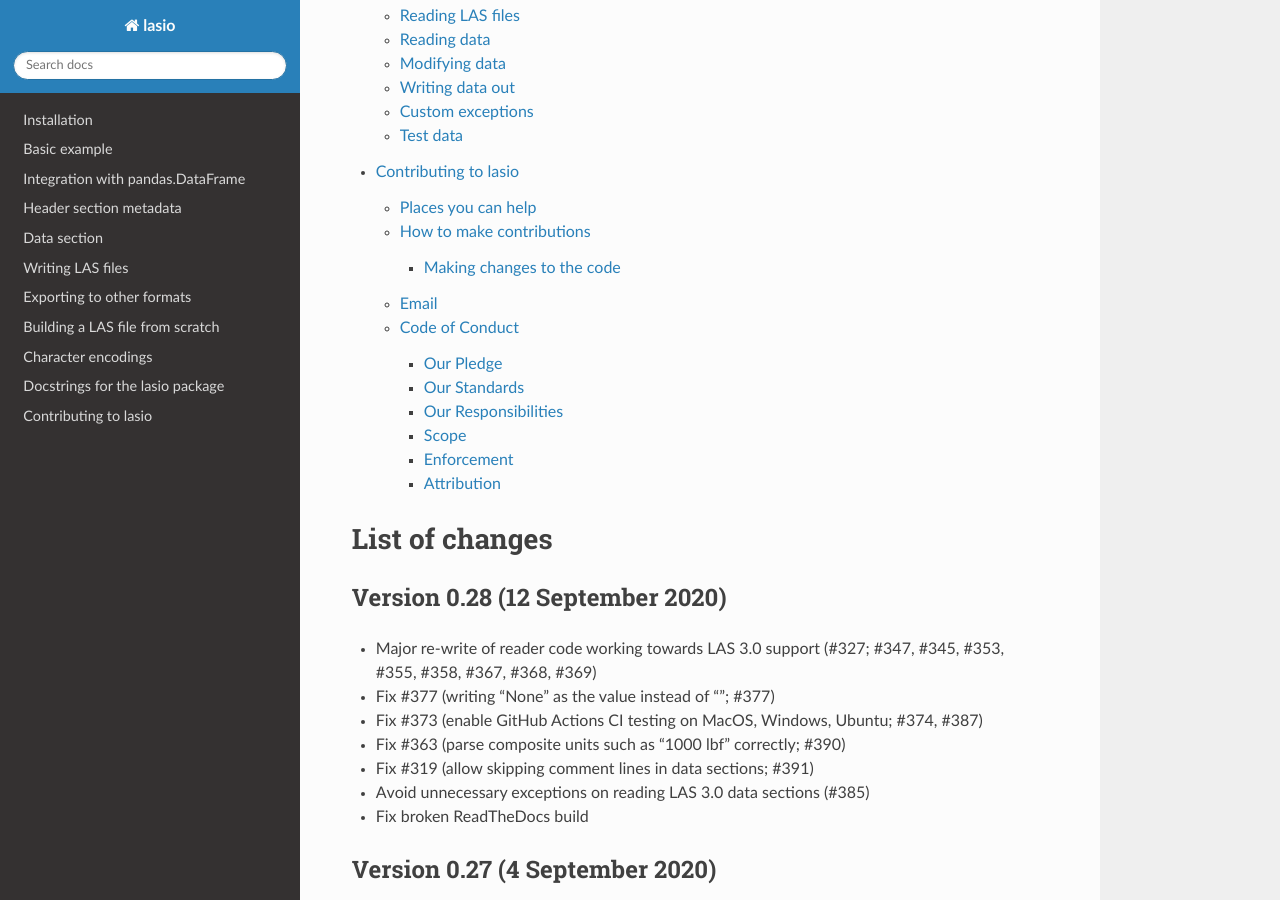
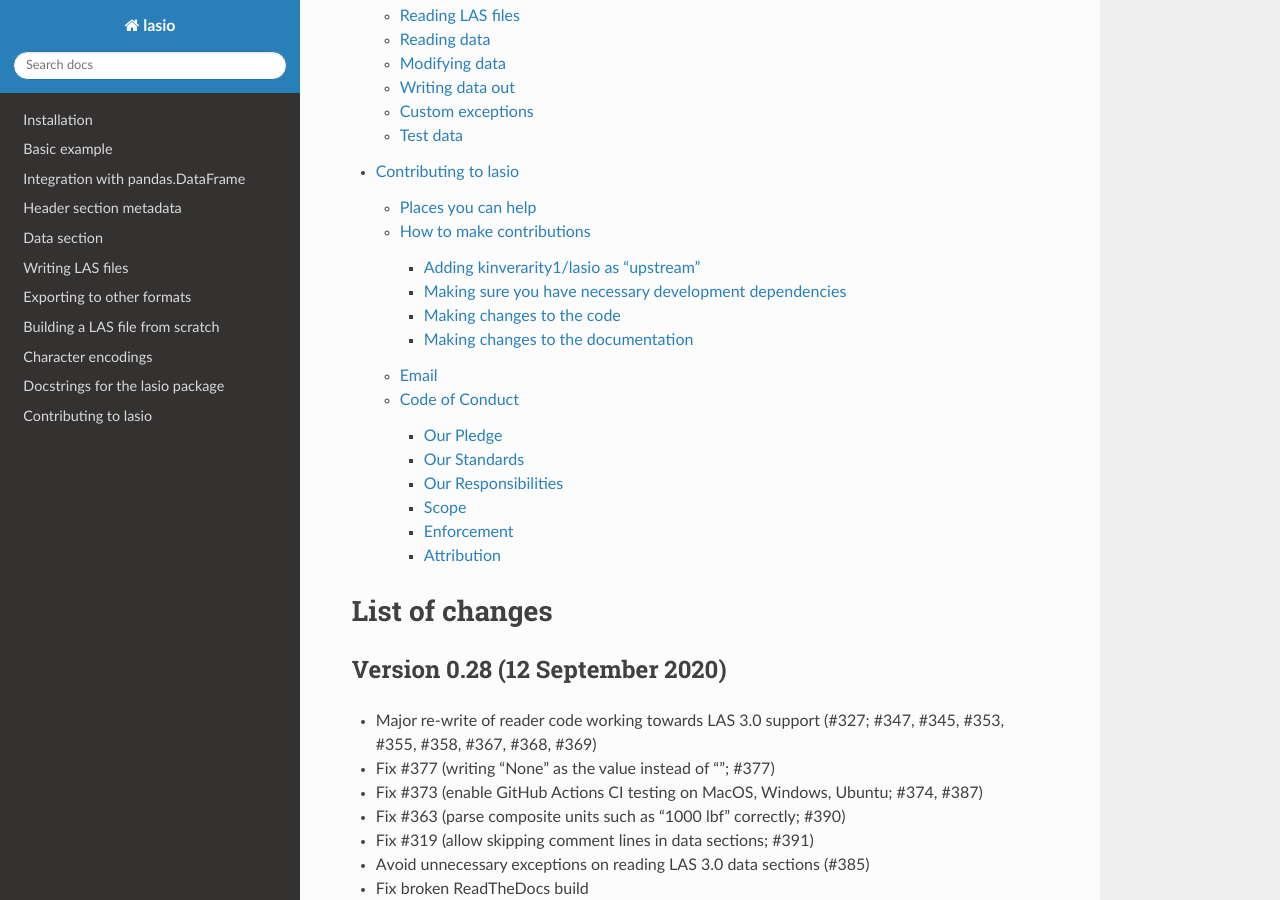
Before and after one commit to kinverarity1/lasio, a Sphinx documentation site: the page built from docs/source/index.rst, in a window 1280 px wide and 900 px high, scrolled down 1417 px. Built offline with Sphinx 7.4.7 and the Read the Docs theme 2.0.0, drawn with Linux system fonts in a browser that asks for light colours; formulas are drawn with MathJax 3; some of the changed lines change nothing that is shown.

Commit message:
Update contributing.rst

```diff
--- a/docs/source/contributing.rst
+++ b/docs/source/contributing.rst
@@ -77,6 +77,9 @@ clone your fork locally to your computer::
 Your fork will be called the "origin" repository - you'll need to know this for
 when you push/pull changes to and from your computer.
 
+Adding kinverarity1/lasio as "upstream"
+~~~~~~~~~~~~~~~~~~~~~~~~~~~~~~~~~~~~~~~
+
 Now also add the kinverarity1/lasio repository as the "upstream" repository. This is so that
 when other people make changes to kinverarity1/lasio, you can "pull" those changes into
 your local copy::
@@ -93,8 +96,16 @@ And to update the GitHub fork from your local copy::
   $ git checkout master
   $ git push origin master
 
+Making sure you have necessary development dependencies
+~~~~~~~~~~~~~~~~~~~~~~~~~~~~~~~~~~~~~~~~~~~~~~~~~~~~~~~
+
+There are some additional packages you needing for running unit/regression tests (`pytest`) and
+formatting Python code (`black`). You can install these easily by using::
+
+  $ pip install --editable .[test]
+
 Making changes to the code
-~~~~~~~~~~~~~~~~~~~
+~~~~~~~~~~~~~~~~~~~~~~~~~~
 
 First, start by making sure your local copy is using the latest copy of code from "upstream" master (see above).
 Then create a branch - you can call it whatever is meaningful to you. We switch to `master` so that
@@ -125,6 +136,29 @@ Then you can push your changes to your fork::
   $ git push origin your-branch-name
 
 And follow the instructions on your fork's GitHub page to open a pull request (PR) for lasio!
+
+Making changes to the documentation
+~~~~~~~~~~~~~~~~~~~~~~~~~~~~~~~~~~~
+
+Just as valuable as changes to the code, are changes or improvements to the
+`Sphinx documentation <>`__! If you would like to help in this regard, you will
+need Sphinx and IPython installed::
+
+  $ pip install sphinx IPython
+
+Then create a new branch as above. The documentation is written in RestructuredText,
+and can be found in the `docs/source` subfolder of the lasio repository. If you
+have any changes, you can build a local copy of the HTML repository to test how it
+looks. First change into the docs folder::
+
+  $ cd docs
+
+Then run this to generate a local copy of the HTML docs in the `build/html` folder::
+
+  $ make clean
+  $ make html
+
+Once you are happy, please publish your branch and open a PR in the same way as above.
 
 Email
 -----
```
